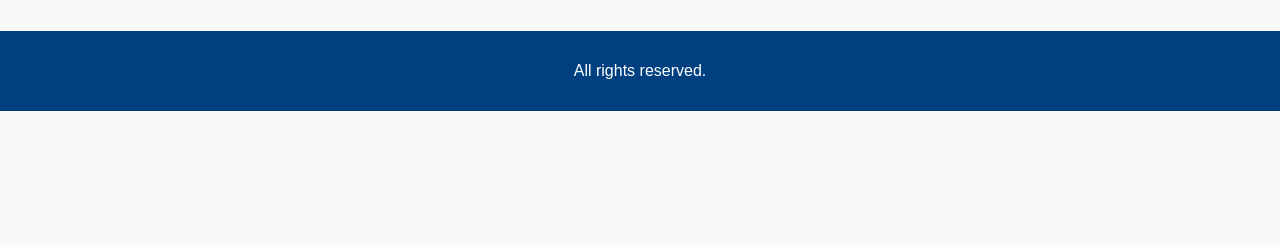
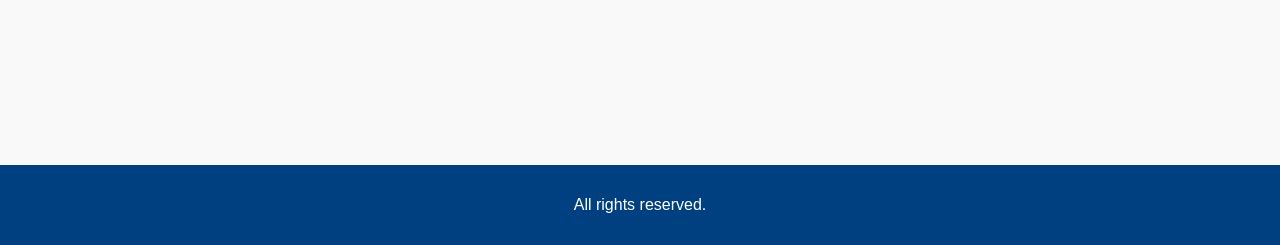
Before and after one commit to TChakarova/AutomationTestingWithTypescriptAndPlaywright, a plain HTML site: page index.html in a window 1280 px wide. Shown: the part 555-800 px from the top of the page. Drawn offline with Linux system fonts and the light colour scheme.

Commit message:
small cosmetic changes

```diff
--- a/index.css
+++ b/index.css
@@ -1,13 +1,17 @@
-/* ===== General Page Styles ===== */
+html, body {
+    height: 100%;
+}
+
 body {
     font-family: Arial, sans-serif;
     margin: 0;
     padding: 0;
     background-color: #f9f9f9;
     color: #333;
+    display: flex;
+    flex-direction: column;
 }
 
-/* ===== Header ===== */
 header {
     background-color: #004080;
     color: white;
@@ -16,14 +20,15 @@ header {
 }
 
 header h1 {
-    margin: 0;
+    margin: 0 0 10px 0;
     font-size: 28px;
+    font-family: Arial, sans-serif;
 }
 
 nav ul {
     list-style: none;
     padding: 0;
-    margin: 10px 0 0 0;
+    margin: 0;
     display: flex;
     justify-content: center;
     gap: 25px;
@@ -43,23 +48,11 @@ nav ul li a:hover {
     text-decoration: underline;
 }
 
-/* ===== Footer ===== */
-footer {
-    background-color: #004080;
-    color: white;
-    text-align: center;
-    padding: 15px 0;
-    position: relative;
-    bottom: 0;
-    width: 100%;
-}
-
-/* ===== Main Content ===== */
 main {
+    flex: 1;
     padding: 30px;
 }
 
-/* ===== Center About Page Content ===== */
 main div {
     text-align: center;
 }
@@ -70,3 +63,12 @@ main img {
     border-radius: 8px;
     margin-top: 20px;
 }
+
+footer {
+    background-color: #004080;
+    color: white;
+    text-align: center;
+    padding: 15px 0;
+    margin-top: auto;
+    width: 100%;
+}
```
